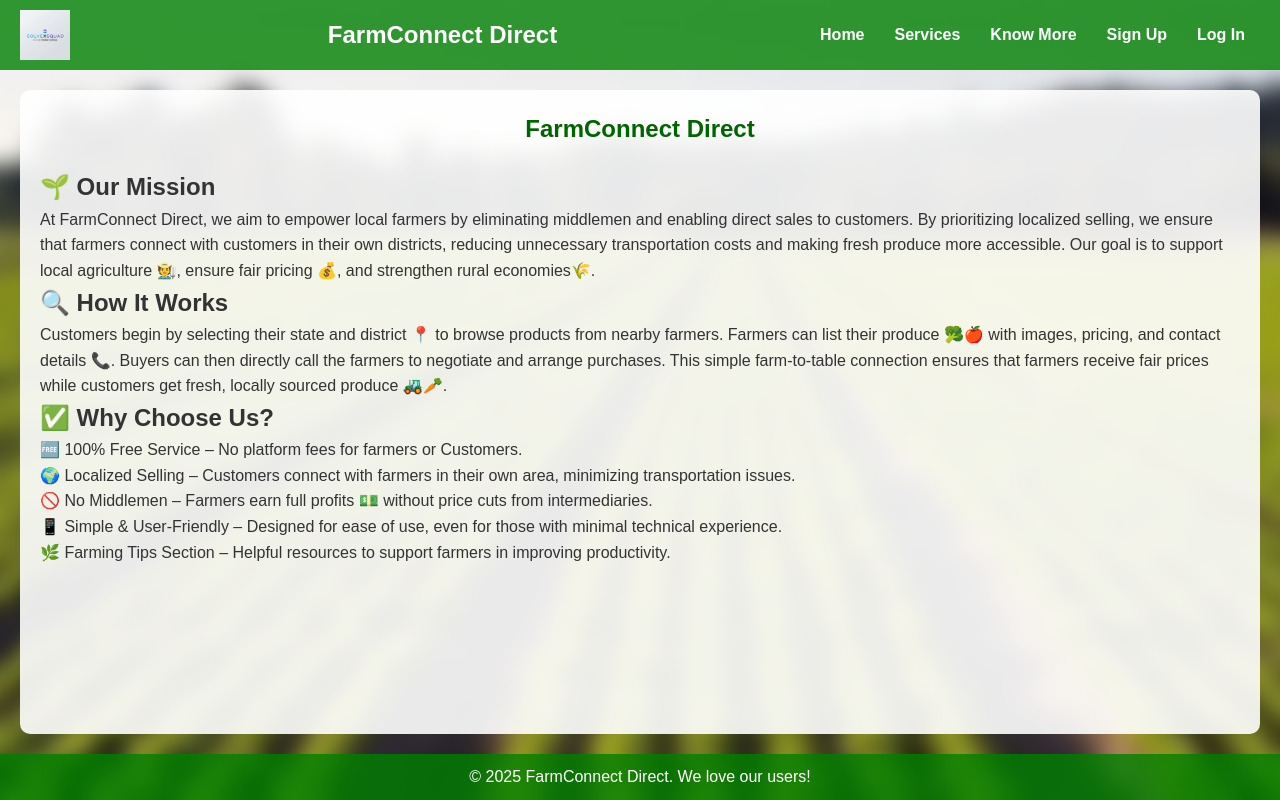
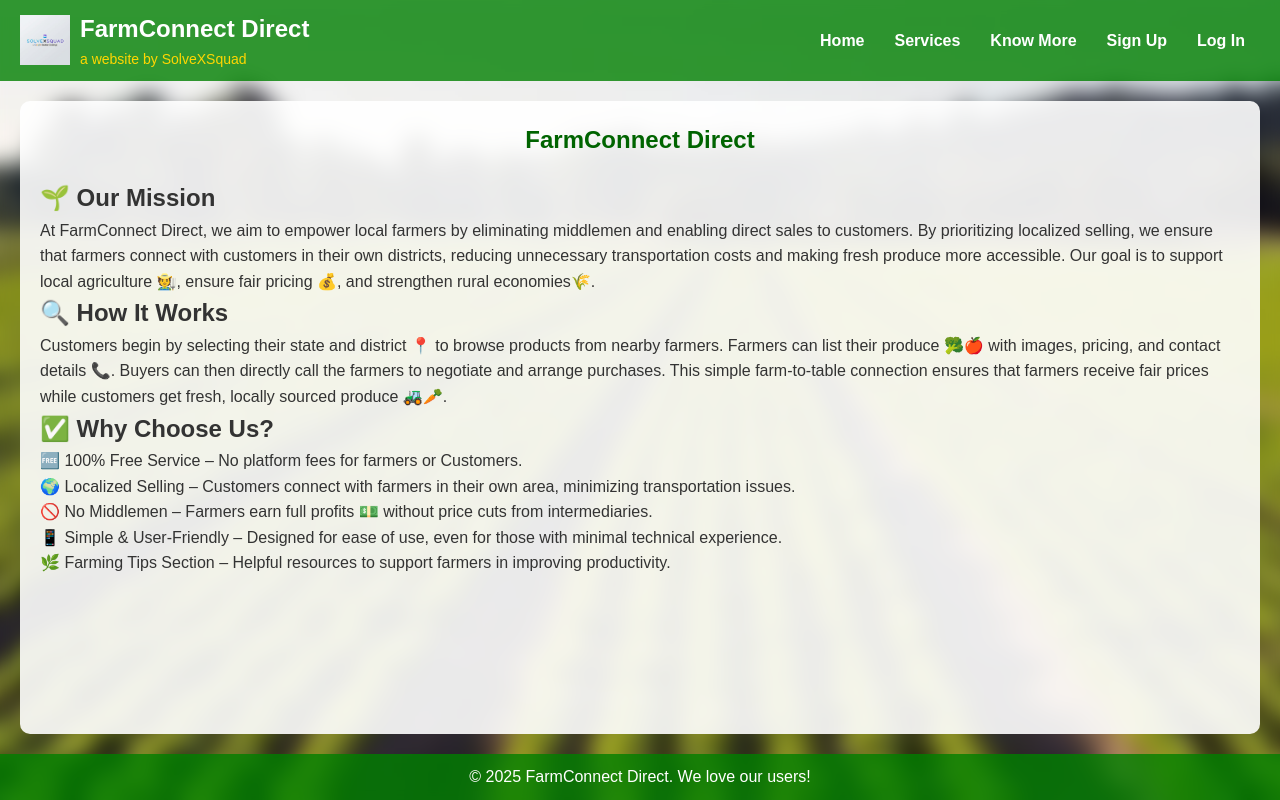
Before and after one commit to bazilsalim/GDG-2025, a plain HTML site: page frontend/about.html in a window 1280 px wide. Drawn offline with Linux system fonts and the light colour scheme.

Commit message:
about.html

```diff
--- a/frontend/about.html
+++ b/frontend/about.html
@@ -9,8 +9,13 @@
 </head>
 <body>
     <nav class="navbar">
+    <div class="logo-container">
         <img src="images/logo.png" alt="Logo" class="logo">
+        <div class="title-container">
             <h1>FarmConnect Direct</h1>
+            <h4>a website by SolveXSquad</h4>
+        </div>
+    </div>
     <ul class="nav-links">
         <li><a href="index.html">Home</a></li>
         <li><a href="services.html">Services</a></li>
```
Lines whose indentation alone changed are shown as unchanged.
